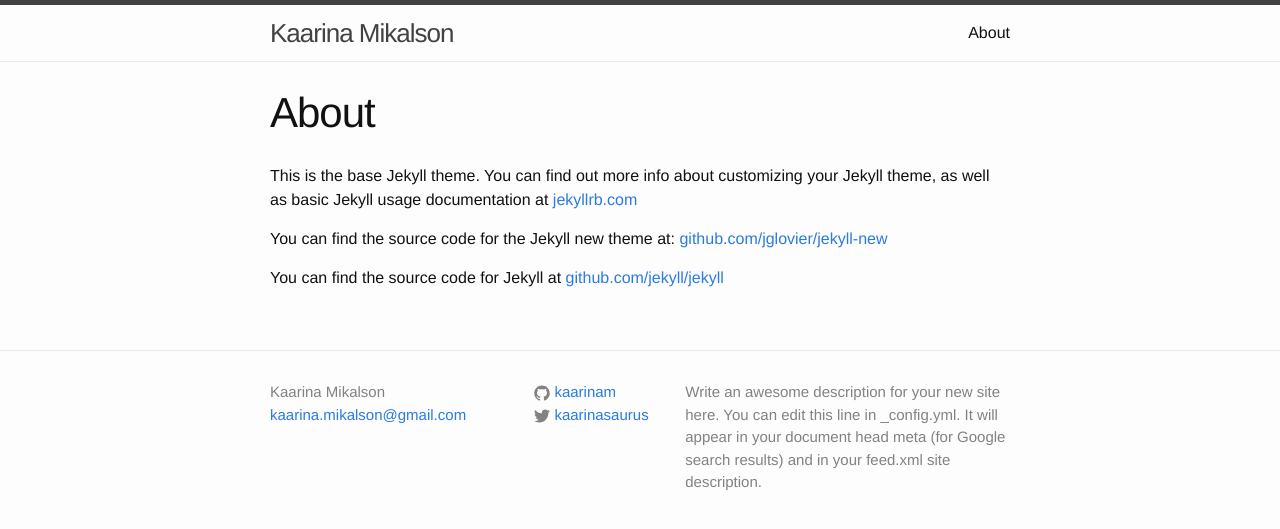
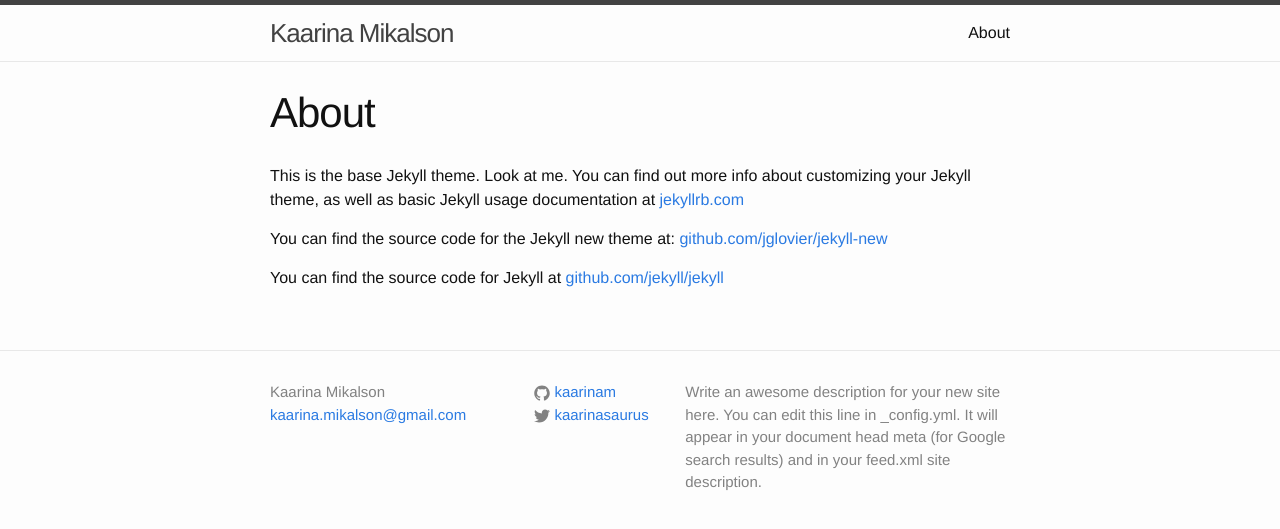
Before and after one commit to kaarinam/mysite, a Jekyll site: the page built from about.md, in a window 1280 px wide. Shown: the top 529 px of the page. Built offline with Jekyll 4.4.1, drawn with Linux system fonts in a browser that asks for light colours.

Commit message:
changed intro

```diff
--- a/about.md
+++ b/about.md
@@ -4,7 +4,7 @@ title: About
 permalink: /about/
 ---
 
-This is the base Jekyll theme. You can find out more info about customizing your Jekyll theme, as well as basic Jekyll usage documentation at [jekyllrb.com](http://jekyllrb.com/)
+This is the base Jekyll theme. Look at me. You can find out more info about customizing your Jekyll theme, as well as basic Jekyll usage documentation at [jekyllrb.com](http://jekyllrb.com/)
 
 You can find the source code for the Jekyll new theme at: [github.com/jglovier/jekyll-new](https://github.com/jglovier/jekyll-new)
 
```
